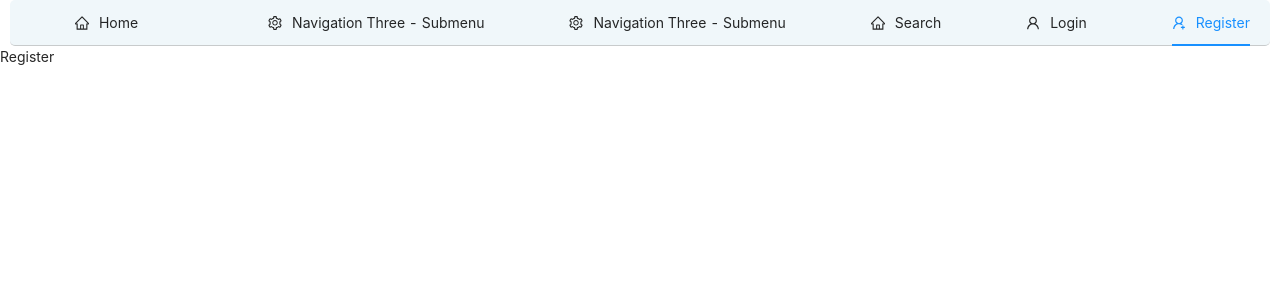
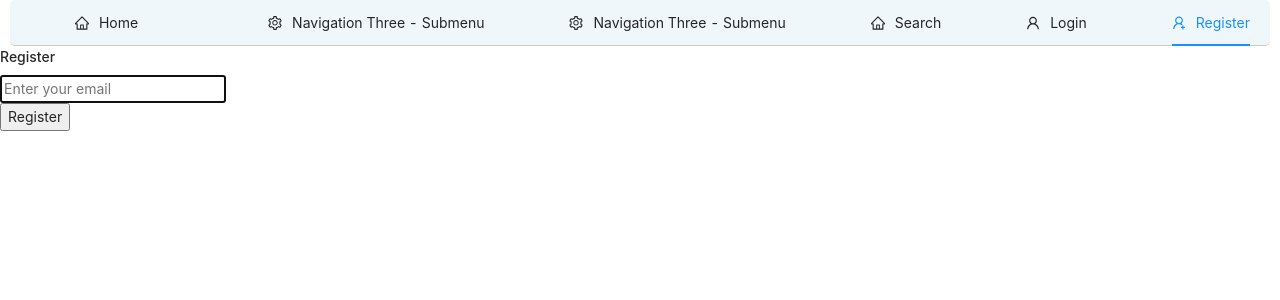
Before and after one commit to DilanMDA/client, a React (Create React App) app: page / in a window 1280 px wide. Both pictures are taken after a click on the item "Register". Shown: the top 300 px of the page. Built offline with nearby package versions, Linux system fonts and the light colour scheme; the HTML template or start-up script is replaced by a standard one.

Commit message:
create register form

```diff
--- a/src/App.js
+++ b/src/App.js
@@ -1,7 +1,7 @@
 import React from "react";
 import { Routes, Route } from "react-router-dom";
 import Login from "./pages/auth/Login";
-import Registration from "./pages/auth/Register";
+import Registration from "./pages/auth/register/Register";
 import Home from "./pages/Home";
 import AppHeader from "./components/nav/AppHeader";
 
--- a/src/pages/auth/Register.js
+++ /dev/null
@@ -1,7 +0,0 @@
-import React from "react";
-
-const Register = () => {
-  return <div>Register</div>;
-};
-
-export default Register;
--- /dev/null
+++ b/src/pages/auth/register/Register.js
@@ -0,0 +1,36 @@
+import React, { useState } from "react";
+
+const Register = () => {
+  const [email, setEmail] = useState("");
+  const handleSubmit = () => {
+    //
+  };
+  const registerForm = () => (
+    <form onSubmit={handleSubmit}>
+      <input
+        placeholder='Enter your email'
+        type='email'
+        className='form-control'
+        value={email}
+        onchange={(e) => setEmail(e.target.value)}
+        autoFocus
+      />
+      <br />
+      <button type='submit' className='btn btn-primary'>
+        Register
+      </button>
+    </form>
+  );
+  return (
+    <div className='container p-5'>
+      <div className='row'>
+        <div className='col-md-6 offset-md-3'>
+          <h4>Register</h4>
+          {registerForm()}
+        </div>
+      </div>
+    </div>
+  );
+};
+
+export default Register;
--- /dev/null
+++ b/src/pages/auth/register/index.css
@@ -0,0 +1,14 @@
+.container {
+  background-color: rgb(227, 255, 67);
+  color: rgb(4, 216, 57);
+  display: flex;
+  /* flex-direction: row; */
+  /* font-size: 30px; */
+  text-align: center;
+  width: 300px;
+  height: 100px;
+  border: 1px solid red;
+  margin: 10% auto;
+  justify-content: center;
+  align-items: center;
+}
```
